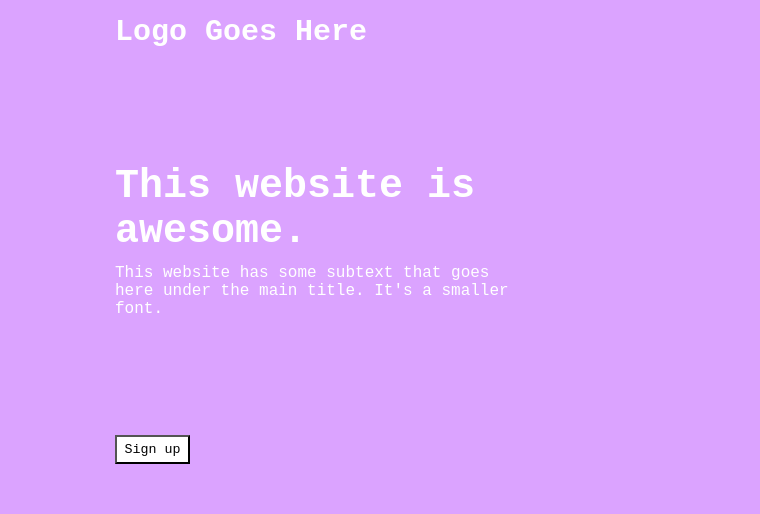
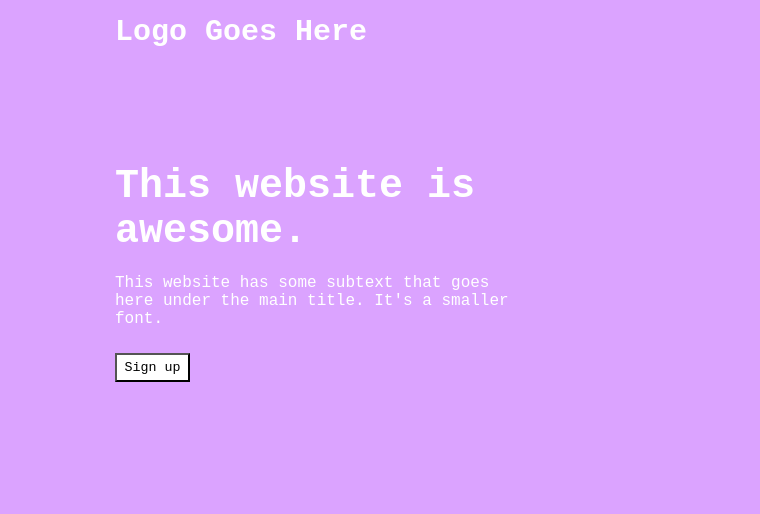
Before and after one commit to stirfry93/landing-page, a plain HTML site: page index.html in a window 1280 px wide. Shown: the top 514 px of the page, 0-760 px from the left. Drawn offline with Linux system fonts and the light colour scheme; grey boxes are pictures that could not be loaded.

Commit message:
Change button position

```diff
--- a/style.css
+++ b/style.css
@@ -42,12 +42,13 @@ body {
     width: 400px;
     display: flex;
     flex-direction: column;
-    justify-content: space-between;
+    justify-content: flex-start;
 }
 
 .top-title {
     font-weight: bold;
     font-size: 40px;
+    margin-bottom: 10px;
 }
 
 .title-and-subtext {
@@ -62,6 +63,7 @@ body {
 .top-section-button > button {
     width: 75px;
     padding: 5px 0px;
+    margin-top: 25px;
     background-color: white;
     font-family: 'Courier New', Courier, monospace;
 }
```
